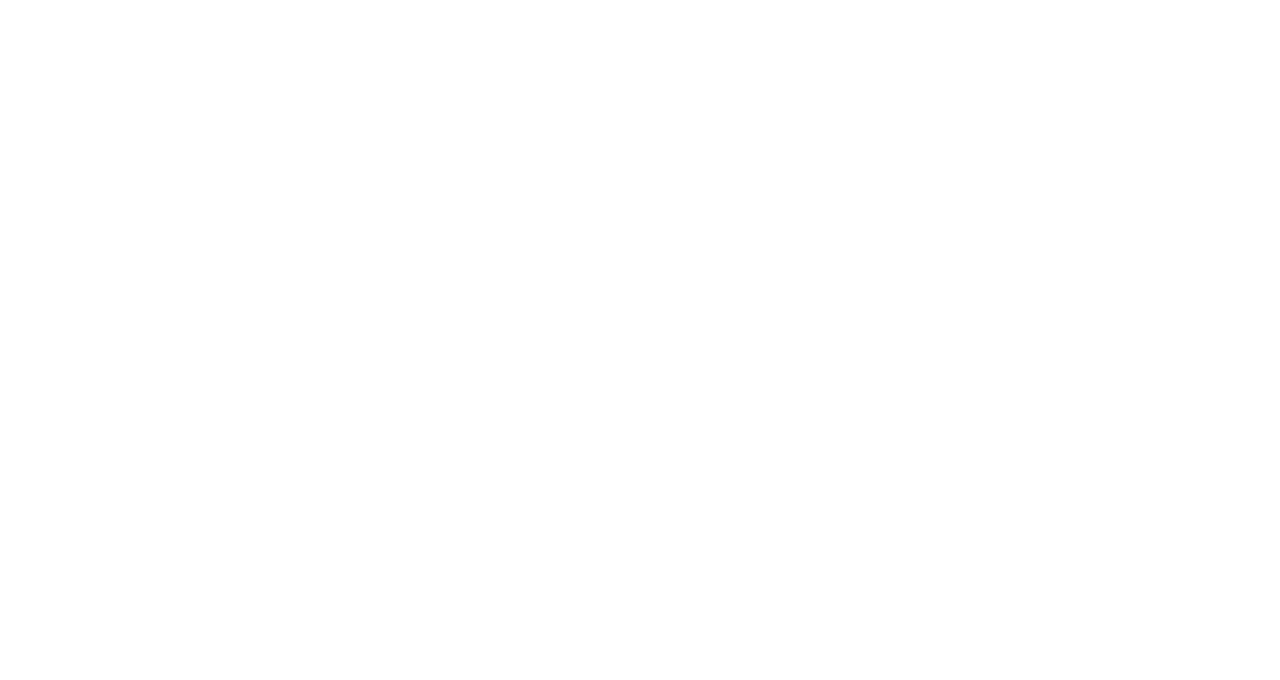
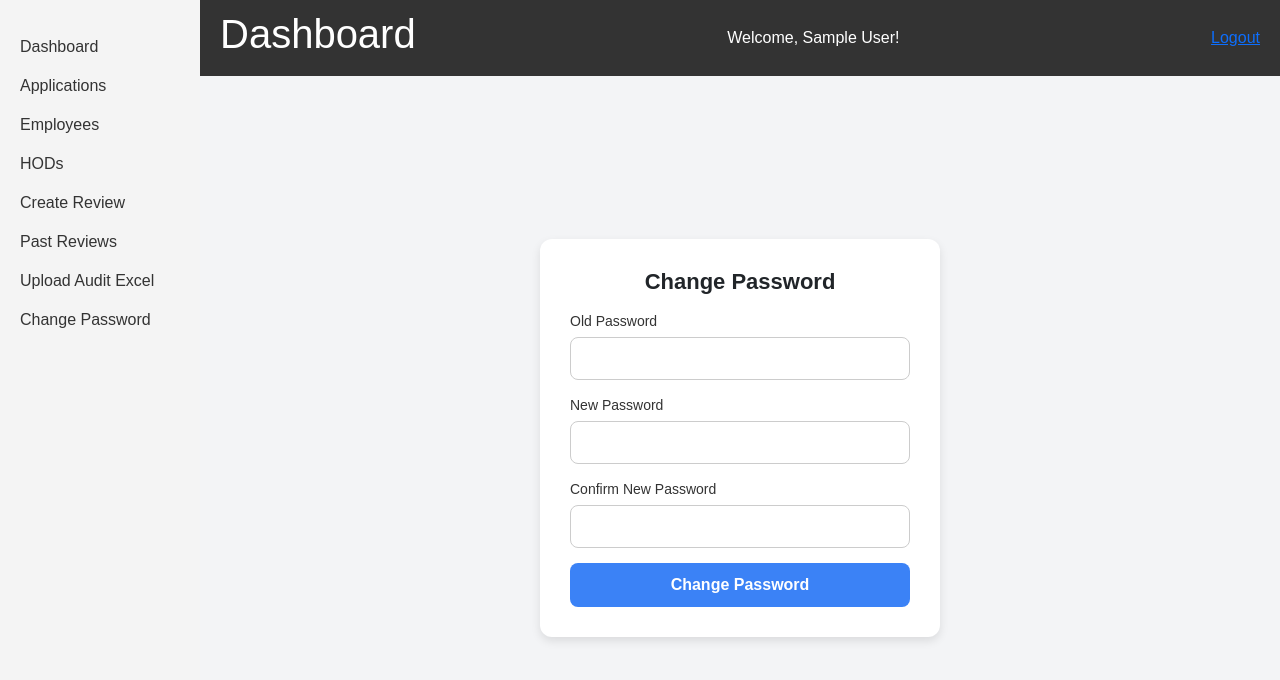
Before and after one commit to mukulag/ERSrestrict_app, a React (Create React App) app in the folder frontend/: page /change-password in a window 1280 px wide. Before the commit this address had no page. Shown: the top 680 px of the page. Built offline with nearby package versions, Linux system fonts and the light colour scheme; sample sign-in values are in the browser's storage.

Commit message:
sweetalerts
sweetalert and create password

```diff
--- a/frontend/src/App.js
+++ b/frontend/src/App.js
@@ -40,6 +40,7 @@
 import RoleBasedDashboard from './pages/RoleBasedDashboard';
 import AuditList from './audit/AuditList';
 import UploadExcel from './excel/UploadExcel';
+import ChangePassword from './reviewer_dashboard/changepass';
 
 function App() {
 
@@ -49,7 +50,7 @@
     <AuthProvider>
        <Router>
         <Routes>
-
+        <Route path="/change-password" element={<ChangePassword />} />
           <Route path='/register' element={<Signup />}></Route>
           <Route path='/' element={isAuthenticated ? <Navigate to="/dashboard"/> : <Login />}></Route>
 
--- a/frontend/src/applications/CreateApp.js
+++ b/frontend/src/applications/CreateApp.js
@@ -3,6 +3,8 @@
 import Navbar from '../components/Navbar';
 import Sidebar from '../components/Sidebar';
 import { Navigate, useNavigate } from 'react-router-dom';
+import Swal from "sweetalert2";
+
 const CreateApp = () => {
   const [frequencies, setFrequencies] = useState([]);  // To hold frequency data
   const [selectedFrequency, setSelectedFrequency] = useState('');  // Store selected frequency ID
@@ -68,7 +70,14 @@
 
     try {
       const response = await axios.post('http://localhost:3000/createApplication', newUser);
-      setSuccess('Application created successfully');
+
+      Swal.fire({
+        title: "Application Created Successfullly",
+        text: "Do you want to proceed with adding this application?",
+        icon: "success",
+      }).then((result) => {
+        window.location.href="/app";
+      });
 
       setError('');
     } catch (err) {
--- a/frontend/src/employee/CreateEmployee.js
+++ b/frontend/src/employee/CreateEmployee.js
@@ -2,10 +2,12 @@
 import axios from 'axios';
 import Navbar from "../components/Navbar";
 import Sidebar from '../components/Sidebar';
+import Swal from "sweetalert2";
 
 const EmployeeForm = () => {
   const [name, setName] = useState('');
   const [email, setEmail] = useState('');
+  const [isLoading, setIsLoading] = useState(false);
   const [users, setUsers] = useState([]);  // To hold frequency data
   const [selectedUser, setSelectedUser] = useState('');  // Store selected frequency ID
 
@@ -38,20 +40,26 @@
   const handleSubmit = async (e) => {
     e.preventDefault();
     try {
-      const newEmployee = { name, email,
+      const newEmployee = {
+        name, email,
         user_id: selectedUser // Add the selected user (HOD ID) here
 
       };
       const response = await axios.post('http://localhost:3000/employee', newEmployee);
-      setSuccess('New employee added successfully');
-      setName('');
-      setEmail('');
-      setSelectedUser(''); // Clear the selected user (HOD)
+      Swal.fire({
+        title: "Employee Created Successfully",
+        text: "Do you want to proceed with adding this employee?",
+        icon: "success",
+      }).then((result) => {
+        window.location.href = "/employees";
+      });
 
       setError('');
     } catch (err) {
-      setError('Error adding new employee.');
-      setSuccess('');
+      setError('Failed to create  Please try again.');
+      console.error(err);
+    } finally {
+      setIsLoading(false);
     }
   };
 
--- a/frontend/src/frequency/Create_freq.js
+++ b/frontend/src/frequency/Create_freq.js
@@ -2,6 +2,8 @@
 import axios from 'axios';
 import Navbar from "../components/Navbar";
 import Sidebar from '../components/Sidebar';
+import Swal from "sweetalert2";
+
 
 const FrequencyForm = () => {
   const [name, setName] = useState('');
@@ -10,6 +12,7 @@
   const [status, setStatus] = useState('');
   const [error, setError] = useState('');
   const [success, setSuccess] = useState('');
+  const [isLoading, setIsLoading] = useState(false);
 
   // Handle form submission
   const handleSubmit = async (e) => {
@@ -18,15 +21,20 @@
     try {
       const newFrequency = { name, interval_days, trigger_days, status };
       const response = await axios.post('http://localhost:3000/frequency', newFrequency);
-      setSuccess('New frequency created successfully');
-      setName('');
-      setIntervalDays('');
-      setTriggerDays('');
-      setStatus('');
+      Swal.fire({
+        title: "Frequency Created Successfully",
+        text: "Do you want to proceed with adding this frequency?",
+        icon: "success",
+      }).then((result) => {
+        window.location.href = "/frequency";
+      });
+
       setError('');
     } catch (err) {
-      setError('Error creating new frequency.');
-      setSuccess('');
+      setError('Failed to create  Please try again.');
+      console.error(err);
+    } finally {
+      setIsLoading(false);
     }
   };
 
--- /dev/null
+++ b/frontend/src/reviewer_dashboard/changepass.js
@@ -0,0 +1,109 @@
+import React, { useState } from 'react';
+import axios from 'axios';
+import { useAuth } from '../auth/AuthContext';
+import Navbar from '../components/Navbar';
+import Sidebar from '../components/Sidebar';
+import Swal from "sweetalert2";
+
+const ChangePassword = () => {
+    const { user } = useAuth();
+    const [oldPassword, setOldPassword] = useState('');
+    const [newPassword, setNewPassword] = useState('');
+    const [confirmPassword, setConfirmPassword] = useState('');
+    const [loading, setLoading] = useState(false);
+    const [message, setMessage] = useState('');
+    const [isLoading, setIsLoading] = useState(false);
+    const [error, setError] = useState(null);
+
+    const handlePasswordChange = async (e) => {
+        e.preventDefault();
+
+        if (newPassword !== confirmPassword) {
+            setMessage("New passwords don't match!");
+            return;
+        }
+
+        try {
+            setLoading(true);
+            const response = await axios.post('http://localhost:3000/change-password', {
+                userId: user._id,
+                oldPassword,
+                newPassword
+            });
+
+            Swal.fire({
+                title: "Password Changed Successfully",
+                icon: "success",
+            }).then((result) => {
+                window.location.href = "/change-password";
+            });
+
+            setError('');
+        } catch (err) {
+            setError('Failed to create  Please try again.');
+            console.error(err);
+        } finally {
+            setIsLoading(false);
+        }
+    };
+
+    return (
+        <div className="change-password-container">
+            <Sidebar />
+            <div className="change-password-content">
+                <Navbar />
+                <div className="change-password-form-wrapper">
+                    <div className="change-password-card">
+                        <h2 className="change-password-title">Change Password</h2>
+                        {message && <p className="change-password-message">{message}</p>}
+
+                        <form onSubmit={handlePasswordChange}>
+                            <div className="change-password-input-group">
+                                <label className="change-password-label">Old Password</label>
+                                <input
+                                    type="password"
+                                    value={oldPassword}
+                                    onChange={(e) => setOldPassword(e.target.value)}
+                                    className="change-password-input"
+                                    required
+                                />
+                            </div>
+
+                            <div className="change-password-input-group">
+                                <label className="change-password-label">New Password</label>
+                                <input
+                                    type="password"
+                                    value={newPassword}
+                                    onChange={(e) => setNewPassword(e.target.value)}
+                                    className="change-password-input"
+                                    required
+                                />
+                            </div>
+
+                            <div className="change-password-input-group">
+                                <label className="change-password-label">Confirm New Password</label>
+                                <input
+                                    type="password"
+                                    value={confirmPassword}
+                                    onChange={(e) => setConfirmPassword(e.target.value)}
+                                    className="change-password-input"
+                                    required
+                                />
+                            </div>
+
+                            <button
+                                type="submit"
+                                className="change-password-button"
+                                disabled={loading}
+                            >
+                                {loading ? 'Updating...' : 'Change Password'}
+                            </button>
+                        </form>
+                    </div>
+                </div>
+            </div>
+        </div>
+    );
+};
+
+export default ChangePassword;
--- a/frontend/src/styles.css
+++ b/frontend/src/styles.css
@@ -118,3 +118,88 @@
     font-size: 0.875rem;
     color: #aaa;
   }
+  /* Change Password Page - Unique Classes */
+
+.change-password-container {
+  display: flex;
+  height: 100vh;
+  background-color: #f3f4f6;
+}
+
+.change-password-content {
+  flex: 1;
+  display: flex;
+  flex-direction: column;
+}
+
+.change-password-form-wrapper {
+  display: flex;
+  justify-content: center;
+  align-items: center;
+  height: 100%;
+  padding: 20px;
+}
+
+.change-password-card {
+  background: white;
+  padding: 30px;
+  border-radius: 12px;
+  box-shadow: 0 4px 10px rgba(0, 0, 0, 0.1);
+  width: 100%;
+  max-width: 400px;
+}
+
+.change-password-title {
+  font-size: 22px;
+  font-weight: bold;
+  margin-bottom: 15px;
+  text-align: center;
+}
+
+.change-password-message {
+  color: red;
+  font-size: 14px;
+  text-align: center;
+  margin-bottom: 10px;
+}
+
+.change-password-input-group {
+  margin-bottom: 15px;
+}
+
+.change-password-label {
+  display: block;
+  font-size: 14px;
+  font-weight: 500;
+  color: #333;
+  margin-bottom: 5px;
+}
+
+.change-password-input {
+  width: 100%;
+  padding: 10px;
+  border: 1px solid #ccc;
+  border-radius: 8px;
+  font-size: 14px;
+}
+
+.change-password-button {
+  width: 100%;
+  background-color: #3b82f6;
+  color: white;
+  padding: 10px;
+  font-size: 16px;
+  font-weight: 600;
+  border: none;
+  border-radius: 8px;
+  cursor: pointer;
+}
+
+.change-password-button:hover {
+  background-color: #2563eb;
+}
+
+.change-password-button:disabled {
+  background-color: #a5b4fc;
+  cursor: not-allowed;
+}
--- a/frontend/src/user/createUser.js
+++ b/frontend/src/user/createUser.js
@@ -2,6 +2,7 @@
 import Navbar from '../components/Navbar';
 import Sidebar from '../components/Sidebar';
 import axios from 'axios';
+import Swal from "sweetalert2";
 
 const AddUser = () => {
   const [name, setName] = useState('');
@@ -11,6 +12,7 @@
   const [role, setRole] = useState(null);
   const [error, setError] = useState('');
   const [success, setSuccess] = useState('');
+  const [isLoading, setIsLoading] = useState(false);
 
   const handleSubmit = async (e) => {
     e.preventDefault();
@@ -25,14 +27,20 @@
 
     try {
       const response = await axios.post('http://localhost:3000/register', newUser);
-      setSuccess('HOD/Reviewer created successfully!');
-      setName('');
-      setEmail('');
-      setPassword('');
-      setCompanyName('');
-      setRole(null);
+      Swal.fire({
+        title: "HOD Created Successfully",
+        text: "Do you want to proceed with adding this HOD?",
+        icon: "success",
+      }).then((result) => {
+        window.location.href = "/hods";
+      });
+
+      setError('');
     } catch (err) {
-      setError(err.response ? err.response.data.message : 'Error occurred while creating user');
+      setError('Failed to create  Please try again.');
+      console.error(err);
+    } finally {
+      setIsLoading(false);
     }
   };
 
```
Also changed, not shown: frontend/src/audit/create_audit.js (+16 -5 lines), 1 other file (tests, documents, lock files or other folders). Lines whose indentation alone changed are shown as unchanged.
